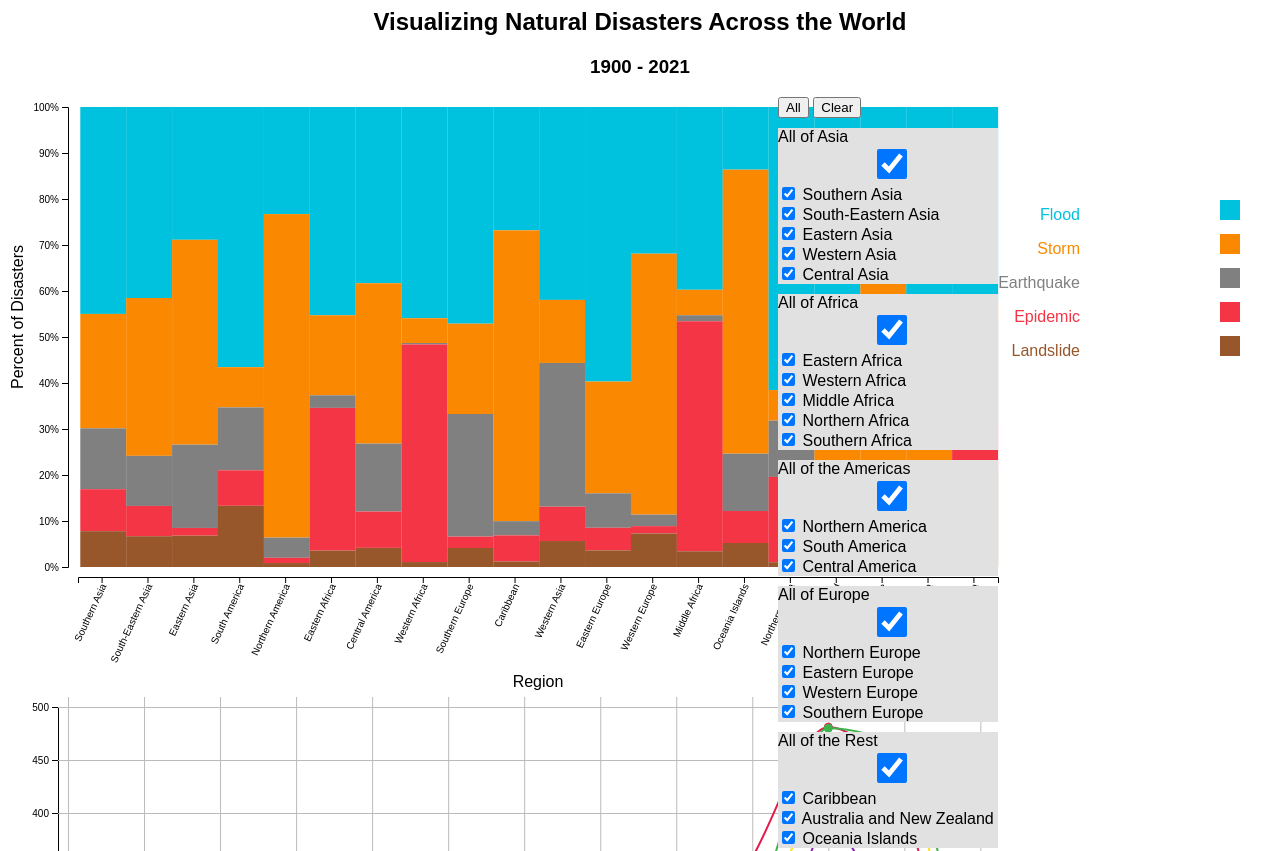
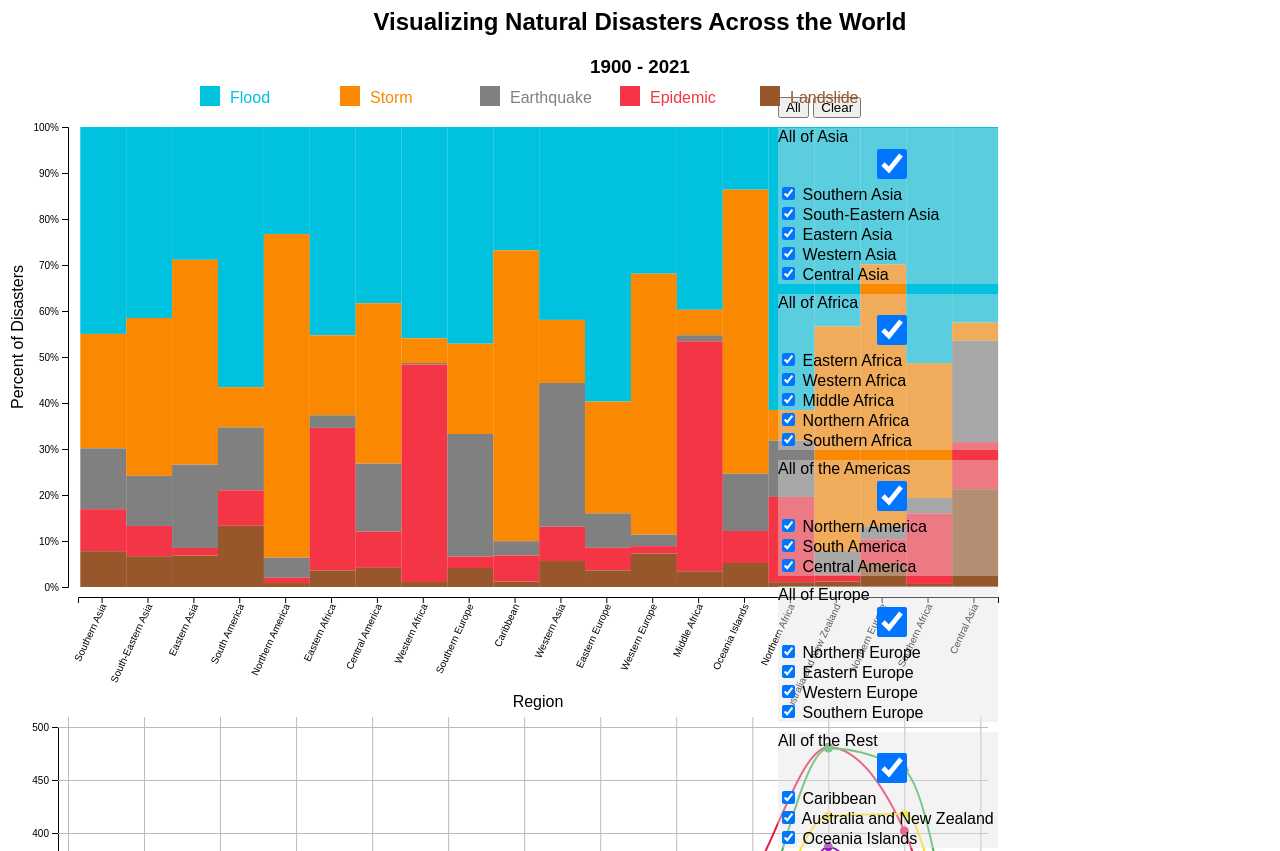
Before and after one commit to DGR40/INFO-4310-HW2-main, a plain HTML site: page index.html in a window 1280 px wide. Shown: the top 851 px of the page. Drawn offline with nearby package versions, Linux system fonts and the light colour scheme.

Commit message:
bigger style changes

```diff
--- a/index.html
+++ b/index.html
@@ -32,7 +32,11 @@
       text-align:start;
       margin-right:20px;
       margin-top:10px;
-      background-color:rgb(225, 225, 225);
+      background-color:rgb(225, 225, 225, 0.4);
+    }
+
+    #legend {
+       background-color:rgb(225, 225, 225, 0.4);
     }
 
     .panel label {
@@ -67,7 +71,7 @@
     <h3> 1900 - 2021</h3>
     <div class="flex">
       <div class="column1">
-        <svg id="barGraph" height=600 width=1000></svg>
+        <svg id="barGraph" height=600 width=1000 style="margin-top:20px;"></svg>
       </div>
        <div id="regionControls">
         <div>
@@ -388,8 +392,8 @@
           let text = fixedLegend.append("text")
             .style("position", "absolute")
             .text(disasterList[i])
-            .style("right", 200)
-            .style("top", 190 + i * 34)
+            .style("left", 230 + i * 140 )
+            .style("top", 73)
             .style("height", 50)
             .style("padding-top", "16px")
             .style("text-align", "right")
@@ -397,15 +401,15 @@
           let box = fixedLegend.append("rect")
             .style("background", scaleOrdinal(disasterList[i]))
             .style("position", "absolute")
-            .style("right", 40)
-            .style("top", 200 + i * 34)
+            .style("left", 200 + i * 140)
+            .style("top", 86)
             .style("width", 20)
             .style("height", 20)
           let container = fixedLegend.append("rect")
             .style("position", "absolute")
             .style("opacity", 0)
-            .style("right", 40)
-            .style("top", 200 + i * 34)
+            .style("left", 200 + i * 140 )
+            .style("top", 86)
             .style("width", 140)
             .style("height", 50)
           container.on("mouseover", function () {
```
